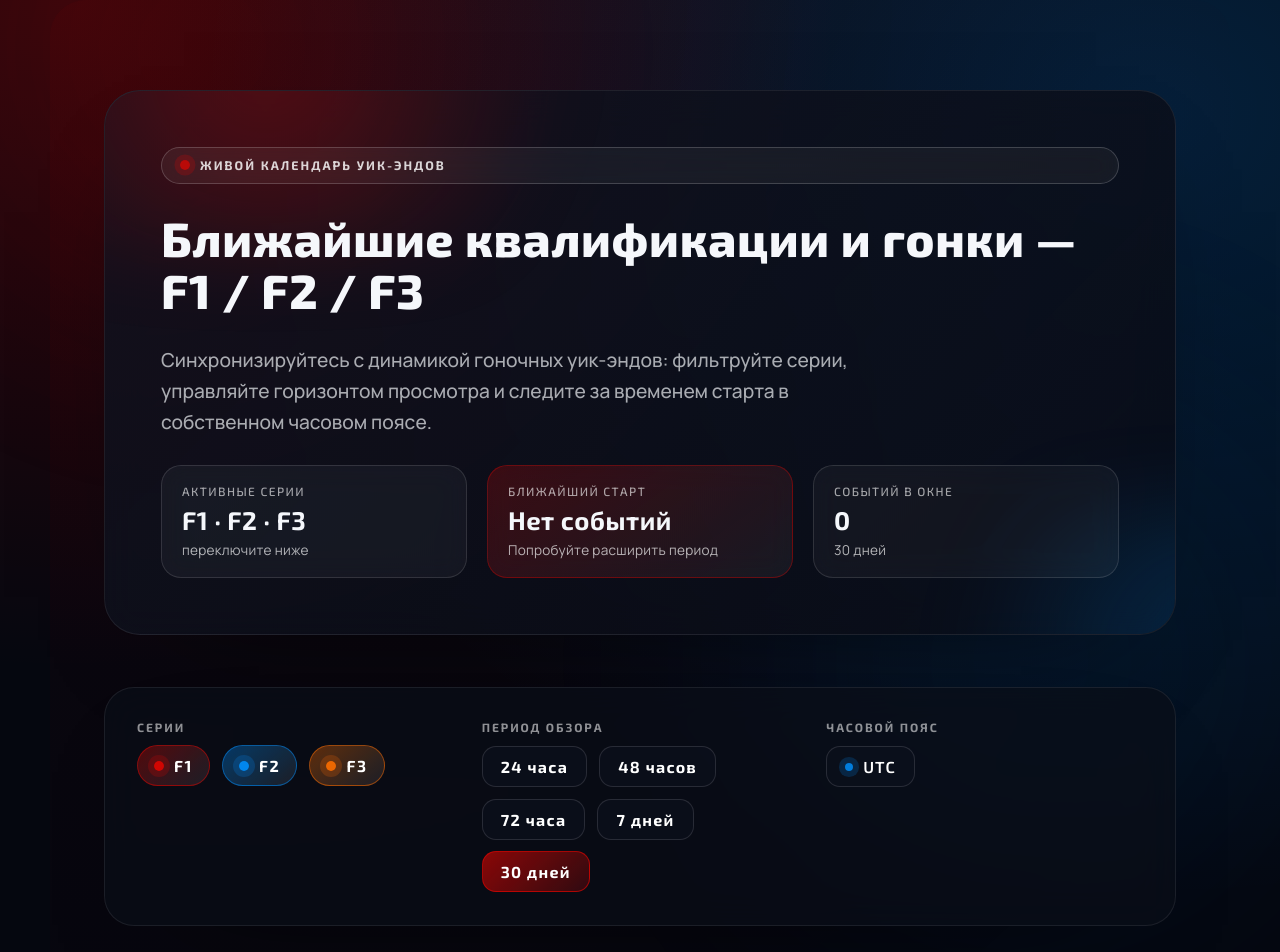
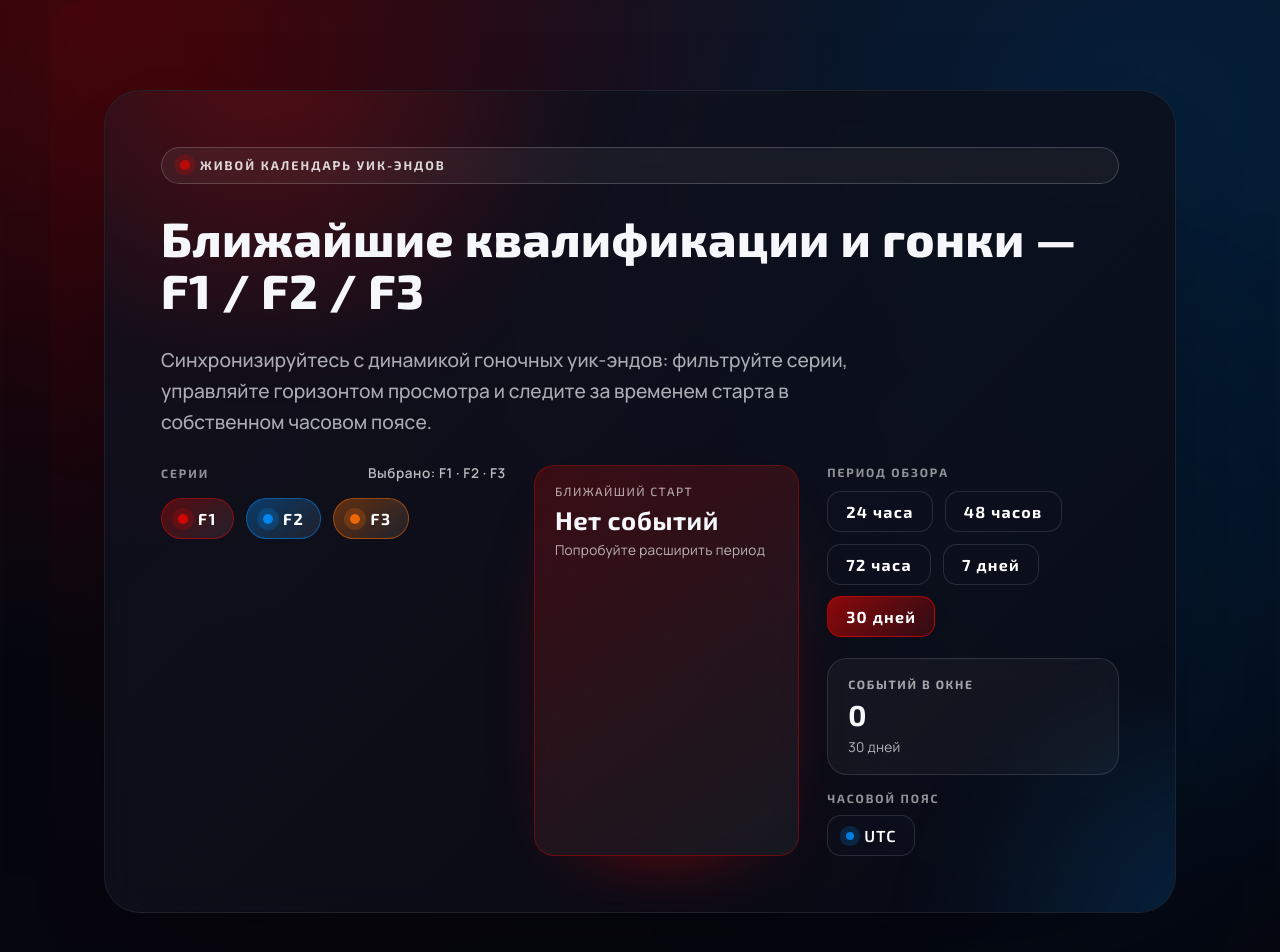
Before and after one commit to max14051993-coffee/f1, a Next.js app: page / in a window 1280 px wide. Shown: the top 952 px of the page. Built offline with nearby package versions, Linux system fonts and the light colour scheme; no server answers.

Commit message:
Restructure hero footer with series and period controls

```diff
--- a/app/globals.css
+++ b/app/globals.css
@@ -223,6 +223,8 @@ button {
 .hero__stat-label,
 .hero__stat-value,
 .hero__stat-meta--highlight,
+.hero__event-summary-label,
+.hero__event-summary-value,
 .control-panel__label,
 .series-chip,
 .period-button,
@@ -235,12 +237,72 @@ button {
   font-family: var(--font-display), var(--font-sans), 'Manrope', sans-serif;
 }
 
-.hero__stats {
+.hero__footer {
   position: relative;
   z-index: 1;
   display: grid;
-  grid-template-columns: repeat(auto-fit, minmax(220px, 1fr));
+  grid-template-columns: minmax(0, 1.3fr) minmax(0, 1fr) minmax(0, 1.1fr);
+  gap: clamp(18px, 4vw, 28px);
+  align-items: stretch;
+}
+
+.hero__footer-column {
+  display: flex;
+  flex-direction: column;
   gap: clamp(14px, 3vw, 20px);
+  min-width: 0;
+}
+
+.hero__footer-column--series {
+  gap: clamp(16px, 3vw, 22px);
+}
+
+.hero__footer-column--stat .hero__stat {
+  height: 100%;
+}
+
+.hero__footer-meta {
+  display: flex;
+  flex-direction: column;
+  gap: 16px;
+  min-width: 0;
+}
+
+.hero__event-summary {
+  padding: 18px 20px;
+  border-radius: 20px;
+  border: 1px solid rgba(255, 255, 255, 0.12);
+  background: rgba(255, 255, 255, 0.04);
+  backdrop-filter: blur(12px);
+  display: flex;
+  flex-direction: column;
+  gap: 6px;
+}
+
+.hero__event-summary-label {
+  font-size: 0.75rem;
+  text-transform: uppercase;
+  letter-spacing: 0.14em;
+  color: rgba(255, 255, 255, 0.62);
+  font-weight: 700;
+}
+
+.hero__event-summary-value {
+  font-size: clamp(1.2rem, 2.8vw, 1.8rem);
+  font-weight: 700;
+  letter-spacing: 0.02em;
+}
+
+.hero__event-summary-period {
+  font-size: 0.85rem;
+  color: rgba(255, 255, 255, 0.68);
+  letter-spacing: 0.02em;
+}
+
+.hero__timezone {
+  display: flex;
+  flex-direction: column;
+  gap: 10px;
 }
 
 .hero__stat {
@@ -285,27 +347,36 @@ button {
   font-weight: 600;
 }
 
-.hero__controls {
-  position: relative;
-  z-index: 1;
-  display: grid;
-  grid-template-columns: repeat(auto-fit, minmax(240px, 1fr));
-  gap: clamp(18px, 4vw, 28px);
-  padding: clamp(22px, 4vw, 32px);
-  border-radius: clamp(22px, 4vw, 30px);
-  border: 1px solid rgba(255, 255, 255, 0.08);
-  background: rgba(10, 14, 24, 0.72);
-  box-shadow: var(--shadow-ambient);
-  backdrop-filter: blur(18px);
-  min-width: 0;
-  align-self: stretch;
-}
-
 .control-panel__group {
   display: flex;
   flex-direction: column;
   gap: 12px;
   min-width: 0;
+}
+
+.control-panel__group--series {
+  gap: 16px;
+}
+
+.control-panel__group-header {
+  display: flex;
+  flex-wrap: wrap;
+  align-items: baseline;
+  justify-content: space-between;
+  gap: 8px 12px;
+}
+
+.control-panel__selection {
+  font-size: 0.85rem;
+  font-weight: 600;
+  letter-spacing: 0.04em;
+  line-height: 1.3;
+  color: rgba(255, 255, 255, 0.72);
+  text-transform: none;
+}
+
+.control-panel__selection[data-empty='true'] {
+  color: rgba(255, 255, 255, 0.45);
 }
 
 .control-panel__label {
@@ -656,13 +727,8 @@ button {
 }
 
 @media (max-width: 960px) {
-  .hero__grid {
-    grid-template-columns: 1fr;
-    gap: clamp(24px, 8vw, 36px);
-  }
-
-  .hero__controls {
-    grid-template-columns: 1fr;
+  .hero__footer {
+    grid-template-columns: repeat(auto-fit, minmax(260px, 1fr));
   }
 }
 
@@ -679,7 +745,7 @@ button {
 }
 
 @media (max-width: 720px) {
-  .hero__stats {
+  .hero__footer {
     grid-template-columns: 1fr;
   }
 
@@ -689,10 +755,6 @@ button {
 }
 
 @media (max-width: 540px) {
-  .hero__controls {
-    grid-template-columns: 1fr;
-  }
-
   .hero__badge {
     font-size: 0.72rem;
   }
--- a/app/page.tsx
+++ b/app/page.tsx
@@ -285,9 +285,11 @@ export default function Home() {
   const activeSeries = (Object.entries(visibleSeries) as [SeriesId, boolean][])
     .filter(([, active]) => active)
     .map(([series]) => series);
-  const activeSeriesLabel = activeSeries.length
-    ? activeSeries.map(series => SERIES_DEFINITIONS[series].label).join(' · ')
-    : 'Нет';
+  const activeSeriesNames = activeSeries.map(series => SERIES_DEFINITIONS[series].label);
+  const hasActiveSeries = activeSeriesNames.length > 0;
+  const activeSeriesSelection = hasActiveSeries
+    ? `Выбрано: ${activeSeriesNames.join(' · ')}`
+    : 'Все серии скрыты';
   const selectedPeriodLabel =
     PERIOD_OPTIONS.find(opt => opt.value === hours)?.label ?? '30 дней';
   const nextEvent = filtered[0];
@@ -336,45 +338,19 @@ export default function Home() {
           Синхронизируйтесь с динамикой гоночных уик-эндов: фильтруйте серии, управляйте
           горизонтом просмотра и следите за временем старта в собственном часовом поясе.
         </p>
-        <div className="hero__stats">
-          <div className="hero__stat">
-            <span className="hero__stat-label">Активные серии</span>
-            <span className="hero__stat-value">{activeSeriesLabel}</span>
-            <span className="hero__stat-meta">переключите ниже</span>
+        <div className="hero__footer">
+          <div className="hero__footer-column hero__footer-column--series">
+            <div className="control-panel__group control-panel__group--series">
+              <div className="control-panel__group-header">
+                <span className="control-panel__label">Серии</span>
+                <span
+                  className="control-panel__selection"
+                  aria-live="polite"
+                  data-empty={!hasActiveSeries}
+                >
+                  {activeSeriesSelection}
+                </span>
               </div>
-          <div className="hero__stat hero__stat--accent">
-            <span className="hero__stat-label">Ближайший старт</span>
-            {nextEvent && nextLocal ? (
-              <>
-                <span className="hero__stat-value">{nextLocal.toFormat('dd LLL • HH:mm')}</span>
-                <span className="hero__stat-meta">
-                  {nextSeriesLabel} · {nextDescriptor}
-                </span>
-                {nextCountdown && (
-                  <span className="hero__stat-meta hero__stat-meta--highlight">
-                    {nextCountdown}
-                  </span>
-                )}
-              </>
-            ) : (
-              <>
-                <span className="hero__stat-value">Нет событий</span>
-                <span className="hero__stat-meta">Попробуйте расширить период</span>
-              </>
-            )}
-          </div>
-          <div className="hero__stat">
-            <span className="hero__stat-label">Событий в окне</span>
-            <span className="hero__stat-value">{filtered.length}</span>
-            <span className="hero__stat-meta">{selectedPeriodLabel}</span>
-          </div>
-        </div>
-      </section>
-
-      <section className="control-panel">
-        <div className="hero__controls">
-          <div className="control-panel__group">
-            <span className="control-panel__label">Серии</span>
               <div className="series-chips">
                 {SERIES_IDS.map(series => {
                   const definition = SERIES_DEFINITIONS[series];
@@ -407,7 +383,33 @@ export default function Home() {
                 })}
               </div>
             </div>
+          </div>
 
+          <div className="hero__footer-column hero__footer-column--stat">
+            <div className="hero__stat hero__stat--accent">
+              <span className="hero__stat-label">Ближайший старт</span>
+              {nextEvent && nextLocal ? (
+                <>
+                  <span className="hero__stat-value">{nextLocal.toFormat('dd LLL • HH:mm')}</span>
+                  <span className="hero__stat-meta">
+                    {nextSeriesLabel} · {nextDescriptor}
+                  </span>
+                  {nextCountdown && (
+                    <span className="hero__stat-meta hero__stat-meta--highlight">
+                      {nextCountdown}
+                    </span>
+                  )}
+                </>
+              ) : (
+                <>
+                  <span className="hero__stat-value">Нет событий</span>
+                  <span className="hero__stat-meta">Попробуйте расширить период</span>
+                </>
+              )}
+            </div>
+          </div>
+
+          <div className="hero__footer-column hero__footer-column--period">
             <div className="control-panel__group">
               <span className="control-panel__label">Период обзора</span>
               <div className="period-buttons">
@@ -424,12 +426,19 @@ export default function Home() {
                 ))}
               </div>
             </div>
-
-          <div className="control-panel__group">
+            <div className="hero__footer-meta">
+              <div className="hero__event-summary">
+                <span className="hero__event-summary-label">Событий в окне</span>
+                <span className="hero__event-summary-value">{filtered.length}</span>
+                <span className="hero__event-summary-period">{selectedPeriodLabel}</span>
+              </div>
+              <div className="hero__timezone">
                 <span className="control-panel__label">Часовой пояс</span>
                 <div className="timezone-chip">
                   <span className="timezone-chip__dot" aria-hidden />
                   <span>{userTz}</span>
+                </div>
+              </div>
             </div>
           </div>
         </div>
```
Lines whose indentation alone changed are shown as unchanged.
